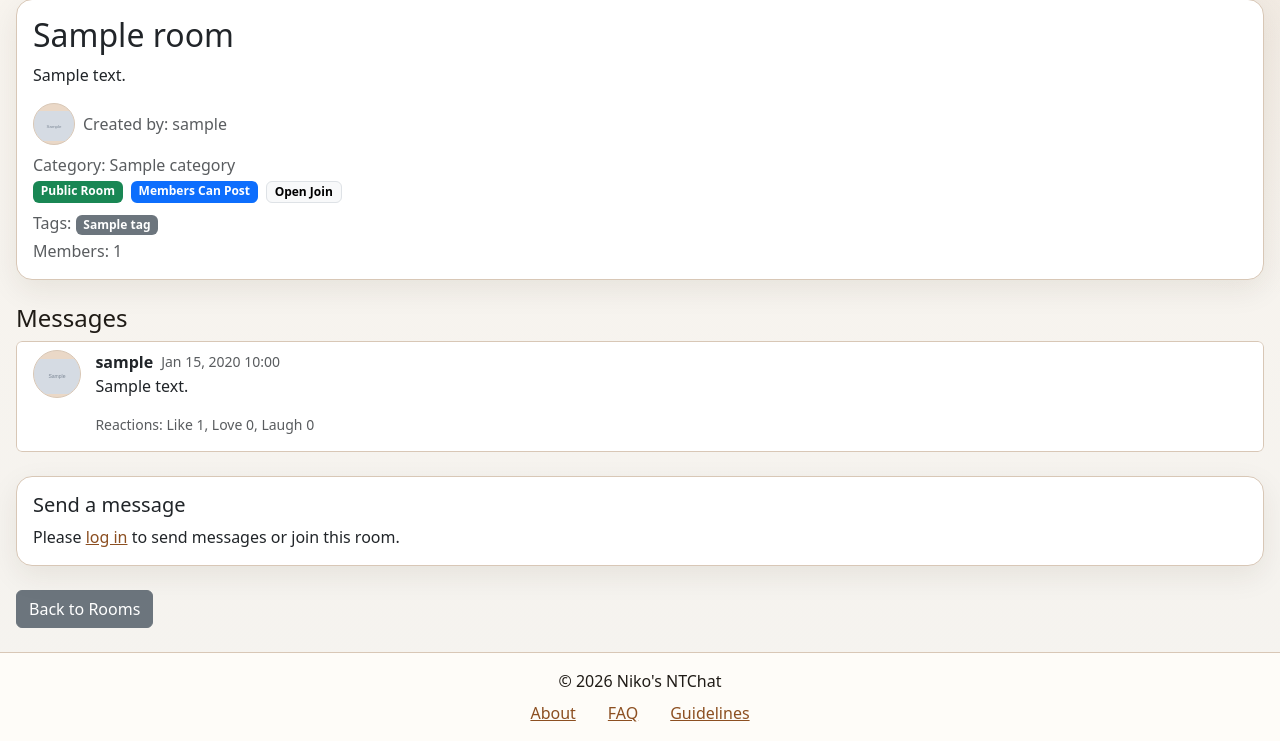
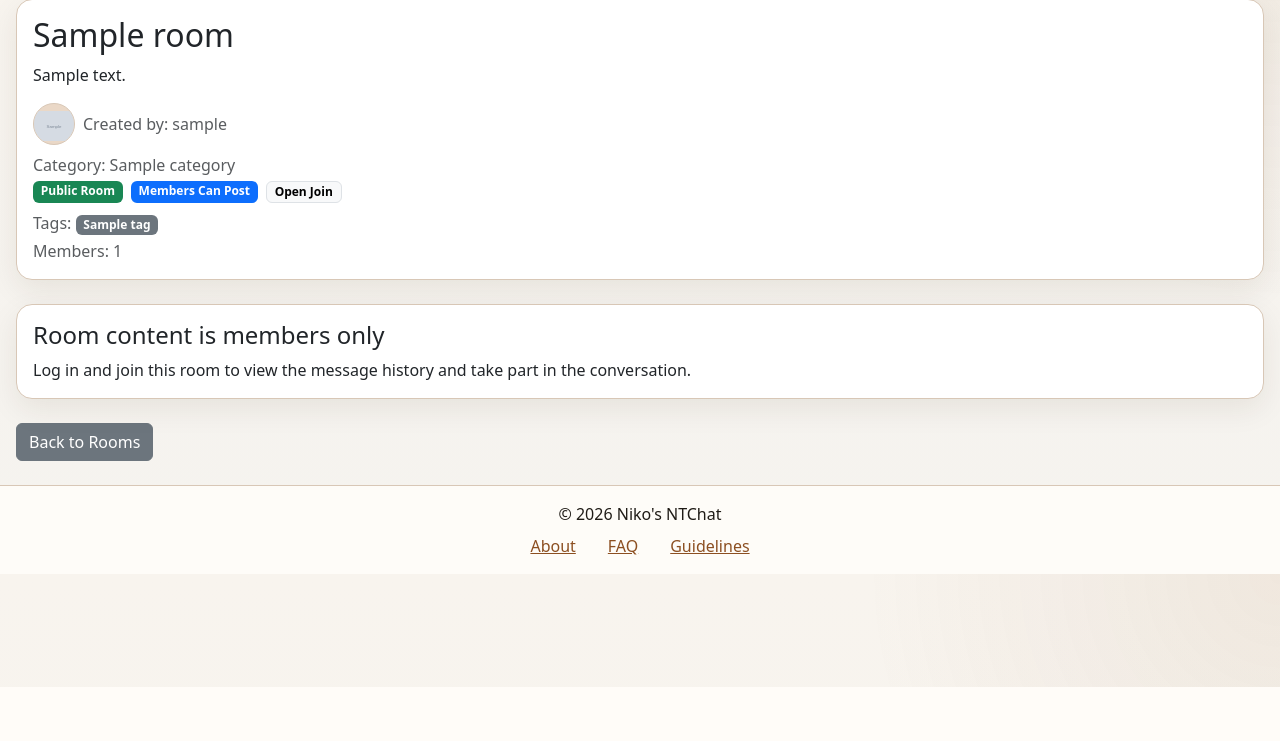
Before and after one commit to PoloPulseNiko/chat_app, a Django app: page /rooms/1/ in a window 1280 px wide. Shown: the part 113-854 px from the top of the page. After the commit the page ends 800 px from the top, so only its background shows below. Run offline with Django 5.2, Linux system fonts and the light colour scheme; tables that the repository leaves empty hold one stand-in row (values such as "Sample post"); grey boxes marked "Sample" are stand-in pictures.

Commit message:
More invite polishing

```diff
--- a/messages_app/views.py
+++ b/messages_app/views.py
@@ -45,7 +45,7 @@ class MessageReactionToggleView(LoginRequiredMixin, View):
 
         if reaction_type not in valid_reactions:
             return redirect("room_detail", pk=message.room.pk)
-        if not message.room.can_view(user=request.user, profile=profile):
+        if not message.room.can_view_content(user=request.user, profile=profile):
             return redirect("room_list")
 
         reaction, created = Reaction.objects.get_or_create(
--- a/rooms_app/api_views.py
+++ b/rooms_app/api_views.py
@@ -45,6 +45,6 @@ class RoomMessagesAPIView(generics.ListAPIView):
     def get_queryset(self):
         room = get_object_or_404(Room, pk=self.kwargs["pk"])
         profile = ensure_user_profile(self.request.user)
-        if not room.can_view(user=self.request.user, profile=profile):
+        if not room.can_view_content(user=self.request.user, profile=profile):
             raise PermissionDenied("You do not have access to this room.")
         return Message.objects.select_related("sender", "room").filter(room=room).order_by("-created_at")
--- a/rooms_app/models.py
+++ b/rooms_app/models.py
@@ -109,6 +109,11 @@ class Room(models.Model):
             return self.is_member(profile) or self.has_pending_invite(profile)
         return False
 
+    def can_view_content(self, user=None, profile=None):
+        if user and user.is_staff:
+            return True
+        return self.is_member(profile)
+
     def can_join(self, user=None, profile=None):
         if not profile or (user and user.is_staff):
             return False
@@ -119,7 +124,7 @@ class Room(models.Model):
         return not self.is_member(profile)
 
     def can_post(self, user=None, profile=None):
-        if not self.can_view(user=user, profile=profile):
+        if not self.can_view_content(user=user, profile=profile):
             return False
         if user and user.is_staff:
             return True
--- a/rooms_app/views.py
+++ b/rooms_app/views.py
@@ -91,13 +91,19 @@ class RoomDetailView(DetailView):
         room = self.object
         user_profile = ensure_user_profile(self.request.user)
         is_member = room.is_member(user_profile)
+        can_view_content = room.can_view_content(user=self.request.user, profile=user_profile)
 
-        context["messages"] = room.messages.select_related("sender").prefetch_related("reactions__profile")
+        context["messages"] = (
+            room.messages.select_related("sender").prefetch_related("reactions__profile")
+            if can_view_content
+            else room.messages.none()
+        )
         context["form"] = kwargs.get("form", MessageForm())
         context["is_member"] = is_member
         context["can_manage_room"] = bool(
             self.request.user.is_staff or (user_profile and room.creator_id == user_profile.pk)
         )
+        context["can_view_content"] = can_view_content
         context["can_post_message"] = room.can_post(user=self.request.user, profile=user_profile)
         context["can_view_room"] = room.can_view(user=self.request.user, profile=user_profile)
         context["can_join_room"] = room.can_join(user=self.request.user, profile=user_profile)
@@ -241,6 +247,9 @@ class RoomInviteView(LoginRequiredMixin, UserPassesTestMixin, View):
                 invitee=form.cleaned_data["invitee"],
                 defaults={"invited_by": inviter, "accepted_at": None},
             )
+            if room.join_policy != Room.JOIN_INVITE:
+                room.join_policy = Room.JOIN_INVITE
+                room.save(update_fields=["join_policy"])
             create_invitation_notifications(invitation)
 
         return redirect("room_detail", pk=room.pk)
--- a/templates/profiles_app/profile_list.html
+++ b/templates/profiles_app/profile_list.html
@@ -9,7 +9,7 @@
 
     <div class="list-group">
         {% for profile in profiles %}
-            <a href="{% url 'profile_detail' profile.pk %}" class="list-group-item list-group-item-action">
+            <div class="list-group-item">
                 <div class="d-flex justify-content-between align-items-start flex-wrap gap-3">
                     <div class="nt-profile-row">
                         {% if profile.avatar %}
@@ -25,6 +25,7 @@
                             <p class="mb-0">{{ profile.bio|truncatewords:15 }}</p>
                         </div>
                     </div>
+                    <a href="{% url 'profile_detail' profile.pk %}" class="btn btn-sm btn-outline-secondary">Open</a>
                     {% if user.is_staff or current_profile == profile %}
                         <div class="nt-inline-actions">
                             <a href="{% url 'profile_edit' profile.pk %}" class="btn btn-sm btn-outline-primary">Edit</a>
@@ -32,7 +33,7 @@
                         </div>
                     {% endif %}
                 </div>
-            </a>
+            </div>
         {% empty %}
             <p class="text-muted">No profiles yet.</p>
         {% endfor %}
--- a/templates/rooms_app/room_detail.html
+++ b/templates/rooms_app/room_detail.html
@@ -5,11 +5,13 @@
 
 {% block content %}
 <div class="container mt-4">
+  {% if can_view_content %}
     <div
       id="room-refresh-config"
       data-api-url="{% url 'api_room_messages' room.pk %}"
       data-message-count="{{ messages|length }}"
     ></div>
+  {% endif %}
   <div class="card mb-4">
     <div class="card-body d-flex justify-content-between align-items-start flex-wrap gap-3">
       <div>
@@ -117,6 +119,7 @@
     </details>
   {% endif %}
 
+  {% if can_view_content %}
     <h4>Messages</h4>
     <div
       class="list-group mb-4 overflow-auto"
@@ -190,10 +193,24 @@
         {% elif user.is_authenticated %}
           <p class="mb-0">Join this room first if you want to participate in the conversation.</p>
         {% else %}
-        <p class="mb-0">Please <a href="{% url 'login' %}">log in</a> to send messages or join this room.</p>
+          <p class="mb-0">Please <a href="{% url 'login' %}">log in</a> to join this room and view the messages.</p>
         {% endif %}
       </div>
     </div>
+  {% else %}
+    <div class="card mb-4">
+      <div class="card-body">
+        <h4 class="card-title mb-2">Room content is members only</h4>
+        <p class="mb-0">
+          {% if user.is_authenticated %}
+            Join this room to view the message history and take part in the conversation.
+          {% else %}
+            Log in and join this room to view the message history and take part in the conversation.
+          {% endif %}
+        </p>
+      </div>
+    </div>
+  {% endif %}
 
   <div class="mt-4 nt-inline-actions">
     <a href="{% url 'room_list' %}" class="btn btn-secondary">Back to Rooms</a>
@@ -201,6 +218,7 @@
 
 </div>
 
+  {% if can_view_content %}
   <script>
   (function () {
     const refreshConfig = document.getElementById("room-refresh-config");
@@ -264,4 +282,5 @@
     window.setInterval(checkForNewMessages, 5000);
   })();
   </script>
+  {% endif %}
 {% endblock %}
```
Also changed, not shown: notifications_app/services.py (+28 -10 lines), rooms_app/tests.py (+15 -5 lines), templates/rooms_app/room_list.html (+8 -3 lines). Lines whose indentation alone changed are shown as unchanged.
